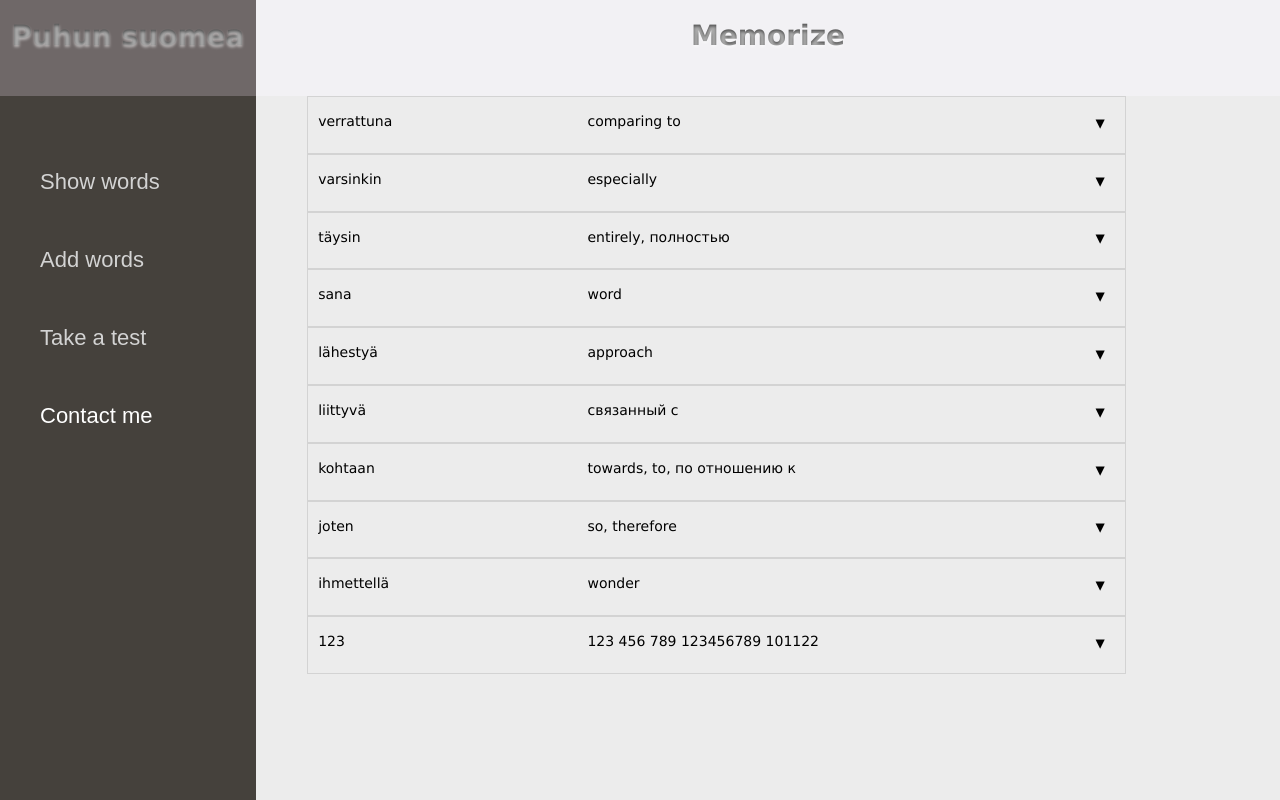
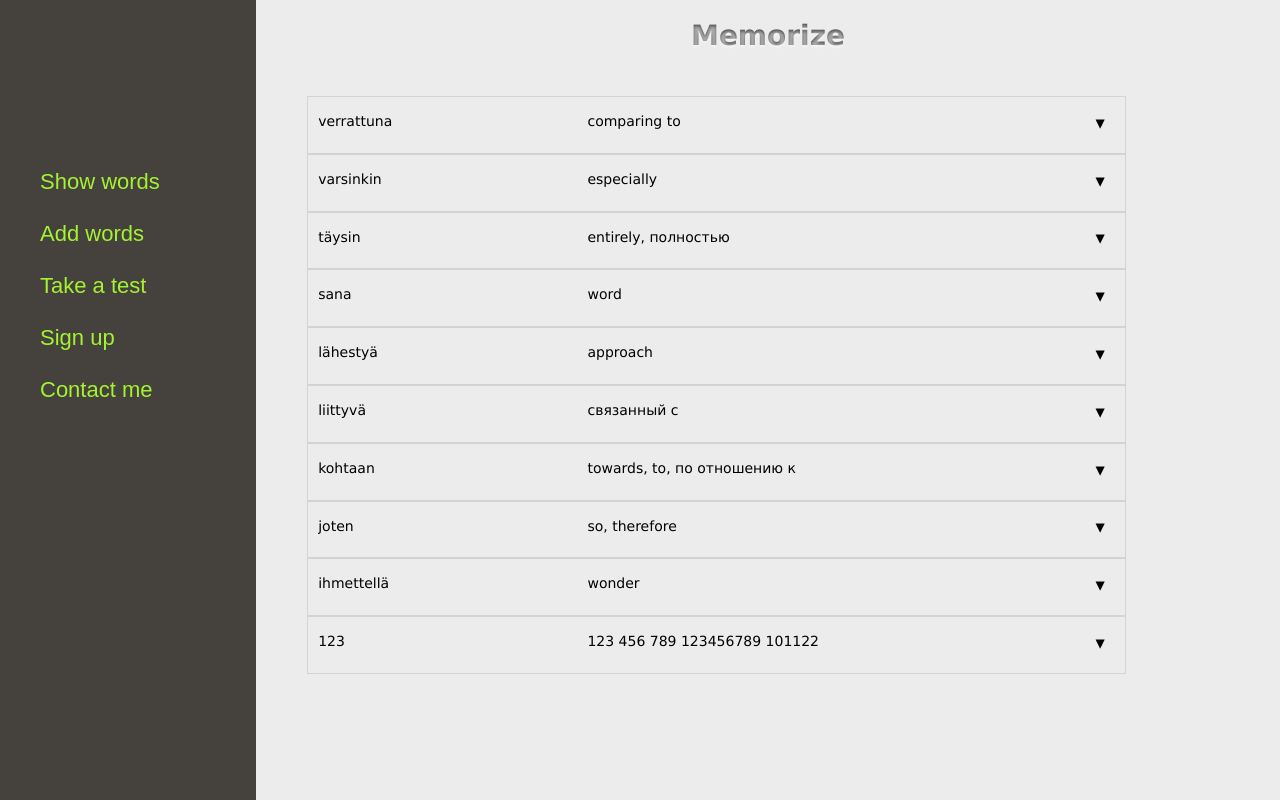
Before and after one commit to midnitehighways/lang-memorize, a Django app: page / in a window 1280 px wide. Run offline with Django 3.2, Linux system fonts and the light colour scheme; data comes from the database, SQL or seed files in the repository.

Commit message:
Change side menu design

```diff
--- a/templates/sanat/base.html
+++ b/templates/sanat/base.html
@@ -63,13 +63,15 @@
 		}
 		.header-left {
 			width: 20%;
-			background-color: #6f6868;
+			background-color: #45413c;
+			/*background-color: #6f6868;*/
 			height: 100%;
 			float: left;
 		}
 		.header-right {
 			width: 80%;
-			background-color: #f2f1f4;
+			/*background-color: #f2f1f4;*/
+			background-color: #ececec;
 			float: left;
 			height: 100%;
 		}
@@ -90,7 +92,6 @@
 		.text-sidebar {
 			float: left;
 			margin-top: 20%;
-			color: white;
 			font-family: Papyrus, fantasy;
 			font-size: 22px;
 		}
@@ -116,10 +117,10 @@
 		}
 		.text-sidebar a {		/* change only those "a"s which are inside div of .text-sidebar class */
 			text-decoration: none;
-			color: lightgrey;
+			color: #a4f333;
 		}
 		.text-sidebar a:hover {		/* change only those "a"s which are inside div of .text-sidebar class */
-			color: white;
+			color: green;
 		}
 		h1 {
   			background-color: #565656;
@@ -213,8 +214,6 @@
 		  left: -9000px;
 }
 
-
-
 .add-example-field, .add-example-button {
     display:none;
 }
@@ -227,7 +226,7 @@
 	<div class="wrap">
 		<div class="header">
 			<div class="header-left">
-				<h1>Puhun suomea</h1>
+				<!-- <h1>Puhun suomea</h1> -->
 			</div>
 			<div class="header-right">
 				<h1>Memorize</h1>
@@ -237,12 +236,14 @@
 			<div class="text-sidebar">
 				<ul>
 					<li><a href="{% url 'index' %}" >Show words</a></li>
-					<!-- <br /><br /> --><br /><br />
+					<!-- <br /><br /> --><br />
 					<li><a href="{% url 'insert_form' %}" >Add words</a></li>
-					<!-- <br /><br /> --><br /><br />
+					<!-- <br /><br /> --><br />
 					<li><a href="{% url 'add_example_form' 4%}" >Take a test</a></li>
-					<!-- <br /><br /> --><br /><br />
-					<li>Contact me</li>
+					<br />
+					<li><a href="#">Sign up</a></li>
+					<!-- <br /><br /> --><br />
+					<li><a href="#">Contact me</a></li>
 				</ul>
 			</div>
 		</div>
```
